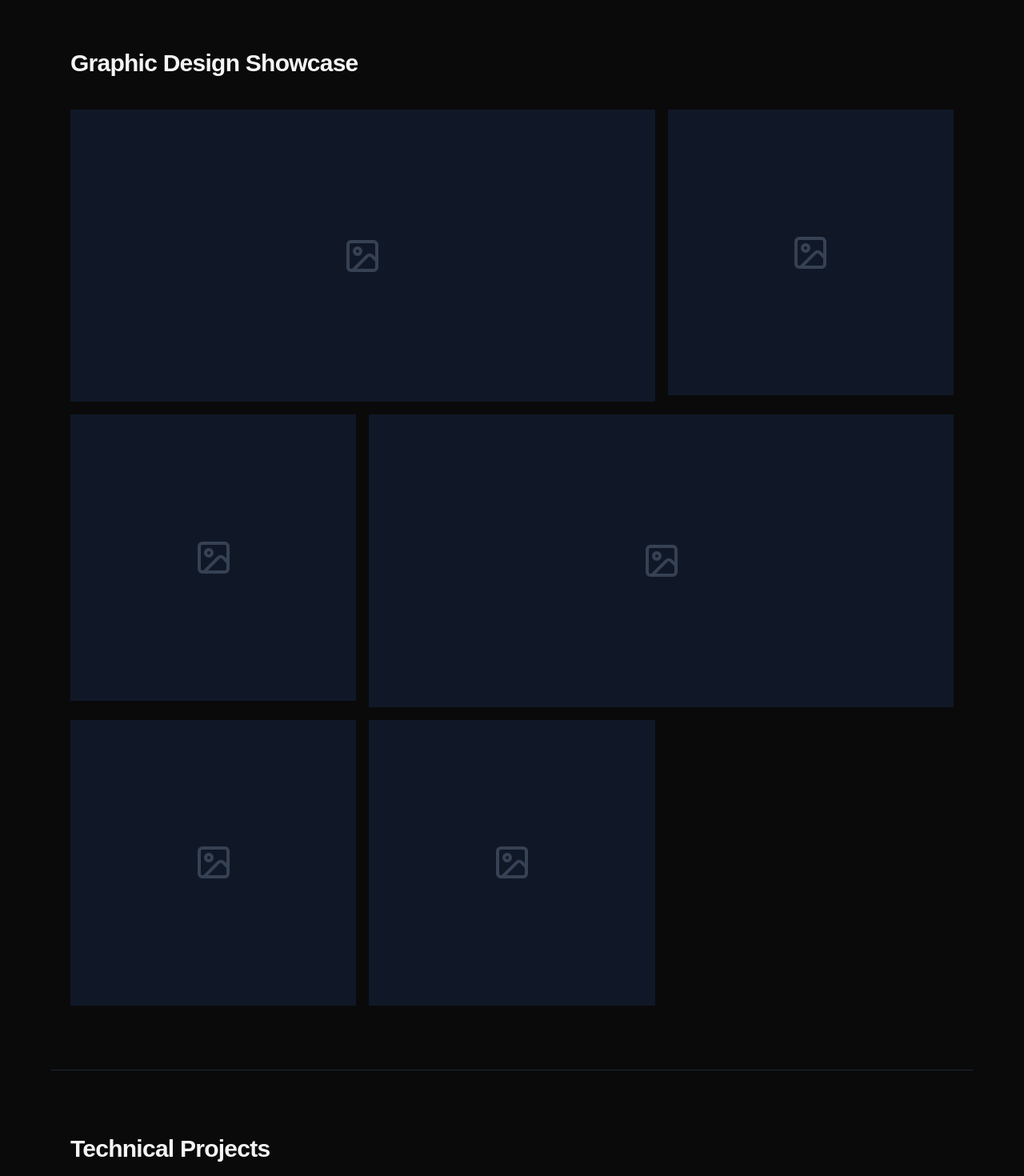
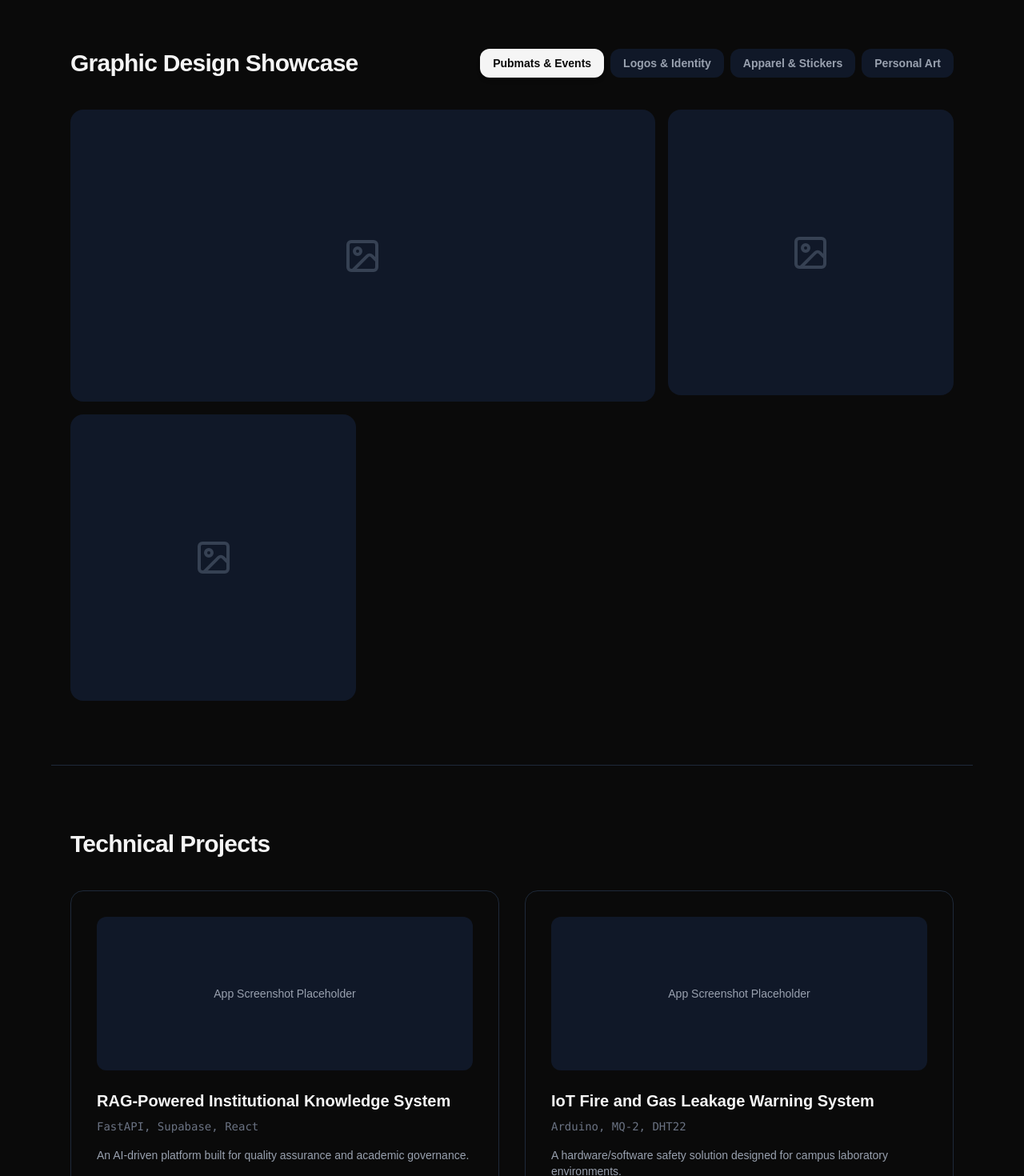
Before and after one commit to loydskie11/flaminghotsisig-personal-website, a React (Vite) app: page / in a window 1280 px wide. Shown: the part 820-2290 px from the top of the page at 80% size. Built offline with nearby package versions, Linux system fonts and the light colour scheme.

Commit message:
added border radius, add categories in graphics

```diff
--- a/src/App.jsx
+++ b/src/App.jsx
@@ -1,6 +1,6 @@
 import React, { useState, useEffect } from 'react';
 import { Moon, Sun, Mail, ExternalLink, Image as ImageIcon } from 'lucide-react';
-import { motion } from 'framer-motion';
+import { motion, AnimatePresence } from 'framer-motion';
 
 const GithubIcon = ({ size = 24 }) => (
   <svg
@@ -18,8 +18,38 @@ const GithubIcon = ({ size = 24 }) => (
   </svg>
 );
 
+// Graphic Design Categories & Data
+const graphicCategories = [
+  { id: 'pubmats', label: 'Pubmats & Events' },
+  { id: 'logos', label: 'Logos & Identity' },
+  { id: 'apparel', label: 'Apparel & Stickers' },
+  { id: 'personal', label: 'Personal Art' }
+];
+
+const graphicData = {
+  pubmats: [
+    { id: 1, title: 'IKIGAI Summit Visuals', span: 'col-span-1 md:col-span-2 aspect-[2/1]' },
+    { id: 2, title: 'Foundation Week Teasers', span: 'col-span-1 aspect-square' },
+    { id: 3, title: 'Event Registration Layouts', span: 'col-span-1 aspect-square' },
+  ],
+  logos: [
+    { id: 4, title: 'Official Event Logo', span: 'col-span-1 aspect-square' },
+    { id: 5, title: 'Organization Badge', span: 'col-span-1 aspect-square' },
+    { id: 6, title: 'Sticker Vectors', span: 'col-span-1 md:col-span-2 aspect-[2/1]' },
+  ],
+  apparel: [
+    { id: 7, title: 'Department Polo Shirts', span: 'col-span-1 md:col-span-2 aspect-[2/1]' },
+    { id: 8, title: 'Color Run T-Shirts', span: 'col-span-1 aspect-square' },
+  ],
+  personal: [
+    { id: 9, title: 'Minimalist Earthy Concept', span: 'col-span-1 aspect-square' },
+    { id: 10, title: 'Anime-Inspired Palettes', span: 'col-span-1 md:col-span-2 aspect-[2/1]' },
+  ]
+};
+
 const App = () => {
   const [isDarkMode, setIsDarkMode] = useState(true);
+  const [activeTab, setActiveTab] = useState('pubmats');
 
   // Toggle Dark Mode
   useEffect(() => {
@@ -34,14 +64,6 @@ const App = () => {
   const fadeInUp = {
     hidden: { opacity: 0, y: 40 },
     visible: { opacity: 1, y: 0, transition: { duration: 0.6, ease: "easeOut" } }
-  };
-
-  const staggerContainer = {
-    hidden: { opacity: 0 },
-    visible: {
-      opacity: 1,
-      transition: { staggerChildren: 0.2 }
-    }
   };
 
   return (
@@ -73,41 +95,66 @@ const App = () => {
             Designing visuals. <br /> Coding logic.
           </h1>
           <p className="text-lg md:text-xl text-gray-600 dark:text-gray-400 mb-8 leading-relaxed">
-            I'm an incoming 4th-year IT student bridging the gap between aesthetic graphic design and highly functional programming. I build systems that work and design interfaces that captivate.
+            I'm Loydi Saquilon, an incoming 4th-year BSIT student bridging the gap between aesthetic graphic design and highly functional programming. I build systems that work and design interfaces that captivate.
           </p>
           <div className="flex gap-4">
-            <a href="#contact" className="bg-black text-white dark:bg-white dark:text-black px-6 py-3 rounded-none font-bold hover:scale-105 transition-transform">
+            <a href="#contact" className="bg-black text-white dark:bg-white dark:text-black px-6 py-3 rounded-xl font-bold hover:scale-105 transition-transform shadow-lg shadow-black/10 dark:shadow-white/10">
               Let's Talk
             </a>
-            <a href="/resume.pdf" className="border border-black dark:border-white px-6 py-3 rounded-none font-bold hover:bg-black hover:text-white dark:hover:bg-white dark:hover:text-black transition-colors">
+            <a href="/resume.pdf" className="border border-black dark:border-white px-6 py-3 rounded-xl font-bold hover:bg-black hover:text-white dark:hover:bg-white dark:hover:text-black transition-colors">
               View Resume
             </a>
           </div>
         </motion.div>
       </section>
 
-      {/* GRAPHIC DESIGN SECTION */}
+      {/* GRAPHIC DESIGN SECTION (Now with Tabs & Smooth Layouts) */}
       <section id="design" className="py-20 px-6 max-w-6xl mx-auto border-t border-gray-200 dark:border-gray-800">
         <motion.div initial="hidden" whileInView="visible" viewport={{ once: true }} variants={fadeInUp}>
-          <h2 className="text-3xl font-bold mb-10 tracking-tight">Graphic Design Showcase</h2>
+          <div className="flex flex-col md:flex-row md:items-end justify-between mb-10 gap-6">
+            <h2 className="text-3xl font-bold tracking-tight">Graphic Design Showcase</h2>
 
-          {/* Aesthetic Bento-Box Layout */}
-          <motion.div variants={staggerContainer} className="grid grid-cols-1 md:grid-cols-3 gap-4">
-            {[1, 2, 3, 4, 5, 6].map((item) => (
+            {/* Category Filter Tabs */}
+            <div className="flex flex-wrap gap-2">
+              {graphicCategories.map((cat) => (
+                <button
+                  key={cat.id}
+                  onClick={() => setActiveTab(cat.id)}
+                  className={`px-4 py-2 text-sm font-bold rounded-xl transition-all duration-300 ${
+                    activeTab === cat.id
+                      ? 'bg-black text-white dark:bg-white dark:text-black shadow-md'
+                      : 'bg-gray-100 text-gray-600 hover:bg-gray-200 dark:bg-gray-900 dark:text-gray-400 dark:hover:bg-gray-800'
+                  }`}
+                >
+                  {cat.label}
+                </button>
+              ))}
+            </div>
+          </div>
+
+          {/* Animated Grid Layout */}
+          <motion.div layout className="grid grid-cols-1 md:grid-cols-3 gap-4">
+            <AnimatePresence mode='popLayout'>
+              {graphicData[activeTab].map((item) => (
                 <motion.div
-                key={item}
-                variants={fadeInUp}
-                whileHover={{ scale: 0.98, opacity: 0.8 }}
-                className={`relative group bg-gray-100 dark:bg-gray-900 overflow-hidden cursor-pointer flex items-center justify-center ${item === 1 || item === 4 ? 'md:col-span-2 aspect-[2/1]' : 'aspect-square'}`}
+                  key={item.id}
+                  layout
+                  initial={{ opacity: 0, scale: 0.8 }}
+                  animate={{ opacity: 1, scale: 1 }}
+                  exit={{ opacity: 0, scale: 0.8 }}
+                  transition={{ duration: 0.3 }}
+                  whileHover={{ scale: 0.98 }}
+                  className={`relative group bg-gray-100 dark:bg-gray-900 rounded-2xl overflow-hidden cursor-pointer flex items-center justify-center ${item.span}`}
                 >
                   <ImageIcon size={48} className="text-gray-300 dark:text-gray-700" />
 
                   {/* Hover Overlay */}
-                <div className="absolute inset-0 bg-black/60 opacity-0 group-hover:opacity-100 transition-opacity duration-300 flex items-center justify-center">
-                  <span className="text-white font-bold tracking-wider">Project 0{item}</span>
+                  <div className="absolute inset-0 bg-black/70 opacity-0 group-hover:opacity-100 transition-opacity duration-300 flex items-center justify-center backdrop-blur-sm">
+                    <span className="text-white font-bold tracking-wider">{item.title}</span>
                   </div>
                 </motion.div>
               ))}
+            </AnimatePresence>
           </motion.div>
         </motion.div>
       </section>
@@ -119,21 +166,30 @@ const App = () => {
 
           <div className="grid grid-cols-1 md:grid-cols-2 gap-8">
             {[
-              { title: 'Inventory Management App', stack: 'React, Node.js, PostgreSQL' },
-              { title: 'Student Portal Dashboard', stack: 'Vue, Firebase, Tailwind' }
+              {
+                title: 'RAG-Powered Institutional Knowledge System',
+                stack: 'FastAPI, Supabase, React',
+                desc: 'An AI-driven platform built for quality assurance and academic governance.'
+              },
+              {
+                title: 'IoT Fire and Gas Leakage Warning System',
+                stack: 'Arduino, MQ-2, DHT22',
+                desc: 'A hardware/software safety solution designed for campus laboratory environments.'
+              }
             ].map((project, idx) => (
               <motion.div
                 key={idx}
                 whileHover={{ y: -5 }}
-                className="border border-gray-200 dark:border-gray-800 p-8 hover:border-black dark:hover:border-white transition-colors"
+                className="border border-gray-200 dark:border-gray-800 p-8 rounded-2xl hover:border-black dark:hover:border-white transition-colors bg-white dark:bg-black shadow-sm hover:shadow-xl dark:shadow-none"
               >
-                <div className="h-48 bg-gray-100 dark:bg-gray-900 mb-6 flex items-center justify-center">
+                <div className="h-48 bg-gray-100 dark:bg-gray-900 rounded-xl mb-6 flex items-center justify-center overflow-hidden">
                   <span className="text-gray-400 text-sm">App Screenshot Placeholder</span>
                 </div>
                 <h3 className="text-xl font-bold mb-2">{project.title}</h3>
-                <p className="text-sm text-gray-500 mb-6 font-mono">{project.stack}</p>
+                <p className="text-sm text-gray-500 mb-4 font-mono">{project.stack}</p>
+                <p className="text-gray-600 dark:text-gray-400 mb-6 text-sm">{project.desc}</p>
                 <a href="#" className="inline-flex items-center gap-2 font-bold text-sm hover:underline">
-                  View Repository <ExternalLink size={16} />
+                  View Details <ExternalLink size={16} />
                 </a>
               </motion.div>
             ))}
@@ -146,13 +202,13 @@ const App = () => {
         <motion.div initial="hidden" whileInView="visible" viewport={{ once: true }} variants={fadeInUp}>
           <h2 className="text-4xl font-bold mb-6">Let's build something together.</h2>
           <p className="text-gray-600 dark:text-gray-400 mb-10 max-w-2xl mx-auto">
-            Whether it's a sleek brand identity or a complex full-stack web application, I'm currently open for freelance opportunities and internships.
+            Whether it's a sleek brand identity, engaging pubmats, or a complex full-stack web application, I'm currently open for freelance opportunities and collaborations.
           </p>
           <div className="flex justify-center gap-6">
-            <a href="mailto:your@email.com" className="p-4 border border-gray-200 dark:border-gray-800 rounded-full hover:bg-black hover:text-white dark:hover:bg-white dark:hover:text-black transition-all">
+            <a href="mailto:loyddsaquilon@gmail.com" className="p-4 border border-gray-200 dark:border-gray-800 rounded-2xl hover:bg-black hover:text-white dark:hover:bg-white dark:hover:text-black transition-all hover:scale-110 shadow-sm">
               <Mail size={24} />
             </a>
-            <a href="https://github.com/yourusername" target="_blank" rel="noreferrer" className="p-4 border border-gray-200 dark:border-gray-800 rounded-full hover:bg-black hover:text-white dark:hover:bg-white dark:hover:text-black transition-all">
+            <a href="https://github.com/loydskie11" target="_blank" rel="noreferrer" className="p-4 border border-gray-200 dark:border-gray-800 rounded-2xl hover:bg-black hover:text-white dark:hover:bg-white dark:hover:text-black transition-all hover:scale-110 shadow-sm">
               <GithubIcon size={24} />
             </a>
           </div>
@@ -161,7 +217,7 @@ const App = () => {
 
       {/* FOOTER */}
       <footer className="py-8 text-center text-sm text-gray-500 border-t border-gray-200 dark:border-gray-800">
-        <p>© {new Date().getFullYear()} flaminghotsisig. All rights reserved.</p>
+        <p>© {new Date().getFullYear()} Jhon Lyod L. Saquilon (flaminghotsisig). All rights reserved.</p>
       </footer>
 
     </div>
```
Lines whose indentation alone changed are shown as unchanged.
